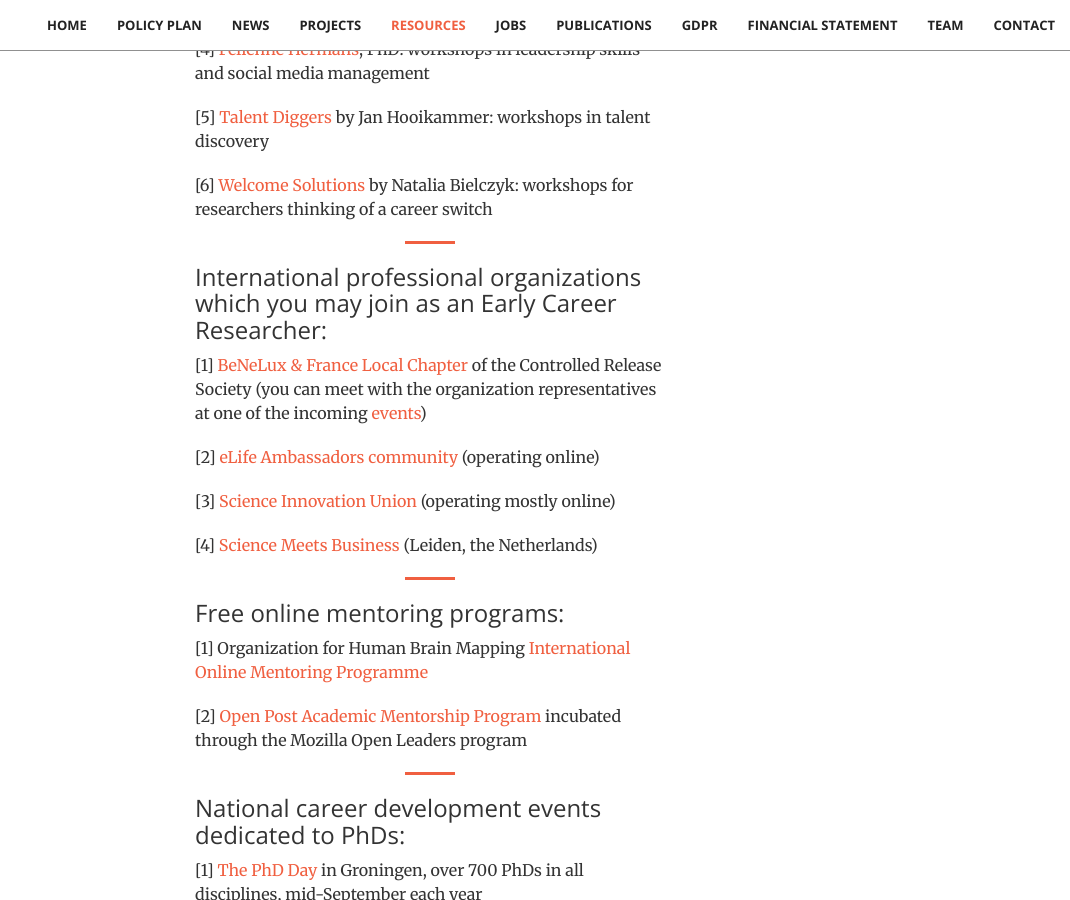
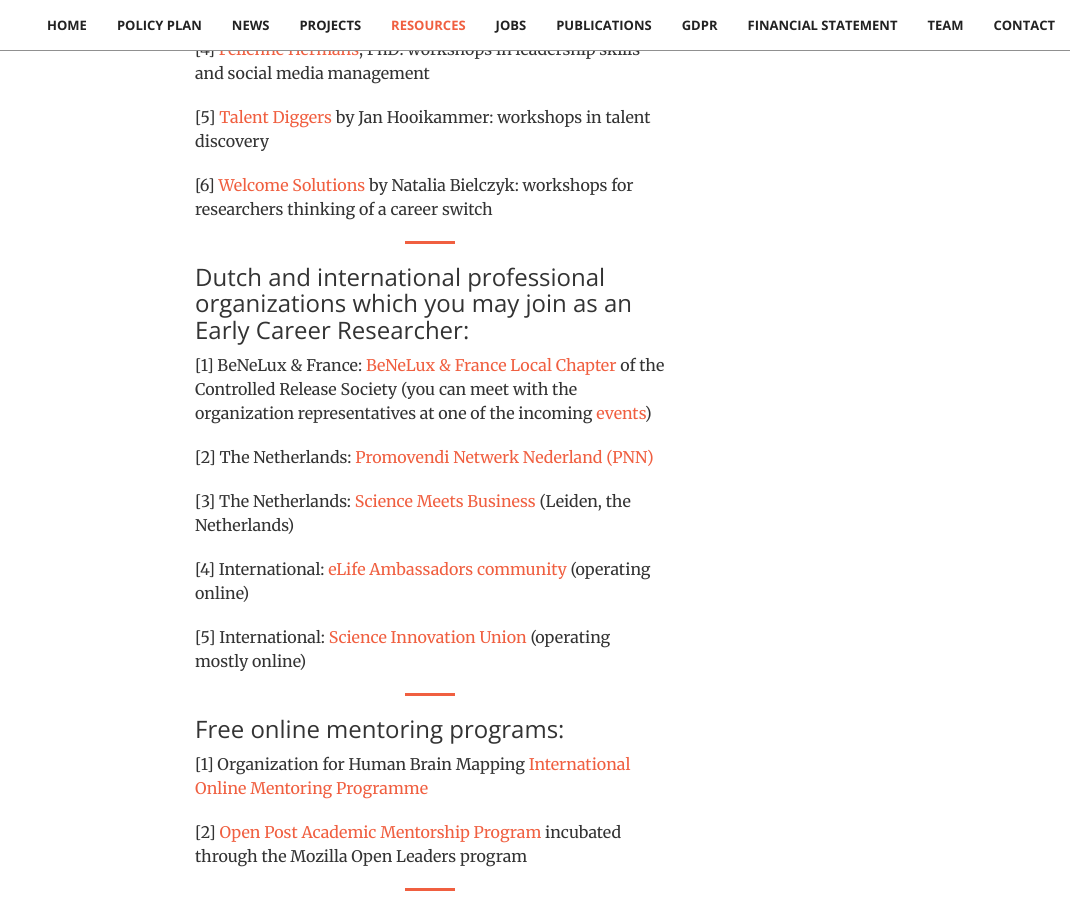
Before and after one commit to stichting-solaris/stichting-solaris.github.io, a Jekyll site: the page built from index.html, in a window 1280 px wide and 900 px high, scrolled down 12112 px. Shown: the whole window, without its empty margins (210-1280 px from the left). Built offline with Jekyll 4.4.1, drawn with Linux system fonts in a browser that asks for light colours; some of the changed text lies outside the part shown.

Commit message:
Update resources.html

```diff
--- a/_includes/resources.html
+++ b/_includes/resources.html
@@ -60,17 +60,21 @@
 
 <!-- International organizations): -->
                 <hr class="primary">
-                <h3 class="section-heading">International professional organizations which you may join as an
+                <h3 class="section-heading">Dutch and international professional organizations which you may join as an
                     Early Career Researcher:</h3>
-                <p>[1] <a href="https://bnlf-crs.org/home">BeNeLux & France Local Chapter</a> of the
+                <p>[1] BeNeLux & France: <a href="https://bnlf-crs.org/home">BeNeLux & France Local Chapter</a> of the
                     Controlled Release Society (you can meet with the organization representatives at one of the incoming
                     <a href="https://bnlf-crs.org/events">events</a>)</p>
 
-                <p>[2] <a href="#elifeAmbassadors">eLife Ambassadors community</a> (operating online)</p>
+                <p>[2] The Netherlands: <a href="https://www.hetpnn.nl/">Promovendi Netwerk Nederland (PNN)</a></p>
 
-                <p>[3] <a href="#siu">Science Innovation Union</a> (operating mostly online)</p>
+                <p>[3] The Netherlands: <a href="https://www.sciencemeetsbusiness.nl">Science Meets Business</a>
+                    (Leiden, the Netherlands)</p>
 
-                <p>[4] <a href="https://www.sciencemeetsbusiness.nl">Science Meets Business</a> (Leiden, the Netherlands)</p>
+                <p>[4] International: <a href="#elifeAmbassadors">eLife Ambassadors community</a> (operating online)</p>
+
+                <p>[5] International: <a href="#siu">Science Innovation Union</a> (operating mostly online)</p>
+
 
 <!-- Free mentoring programs): -->
                 <hr class="primary">
@@ -94,7 +98,7 @@
                     a free website dedicated to Early Career Reseachers. It contains:
                 <p class="tab">(a) Community forum</p>
                 <p class="tab">(b) Repository of open travel grant calls</p>
-                <p class="tab">(c) Da tabase of useful articles</p>
+                <p class="tab">(c) Database of useful articles</p>
                 <p></p>
                 <p></p>
 
```
